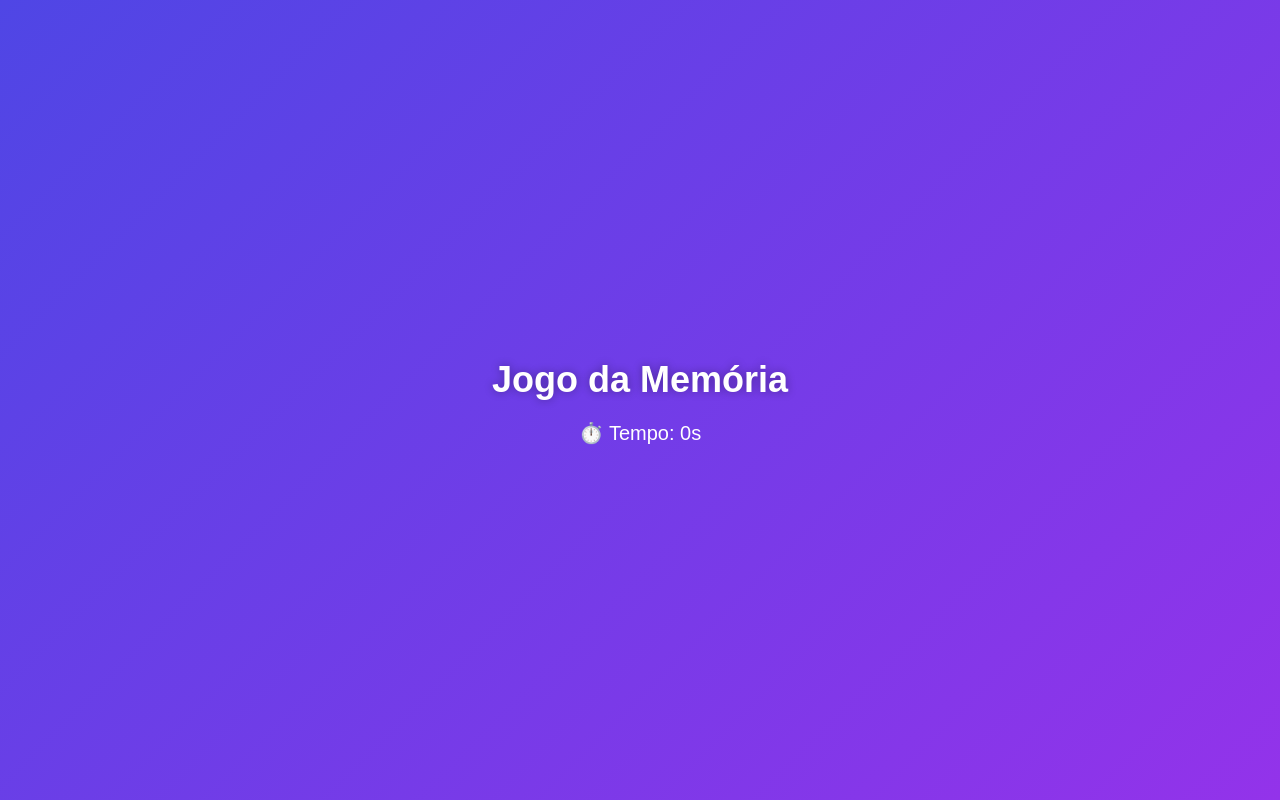
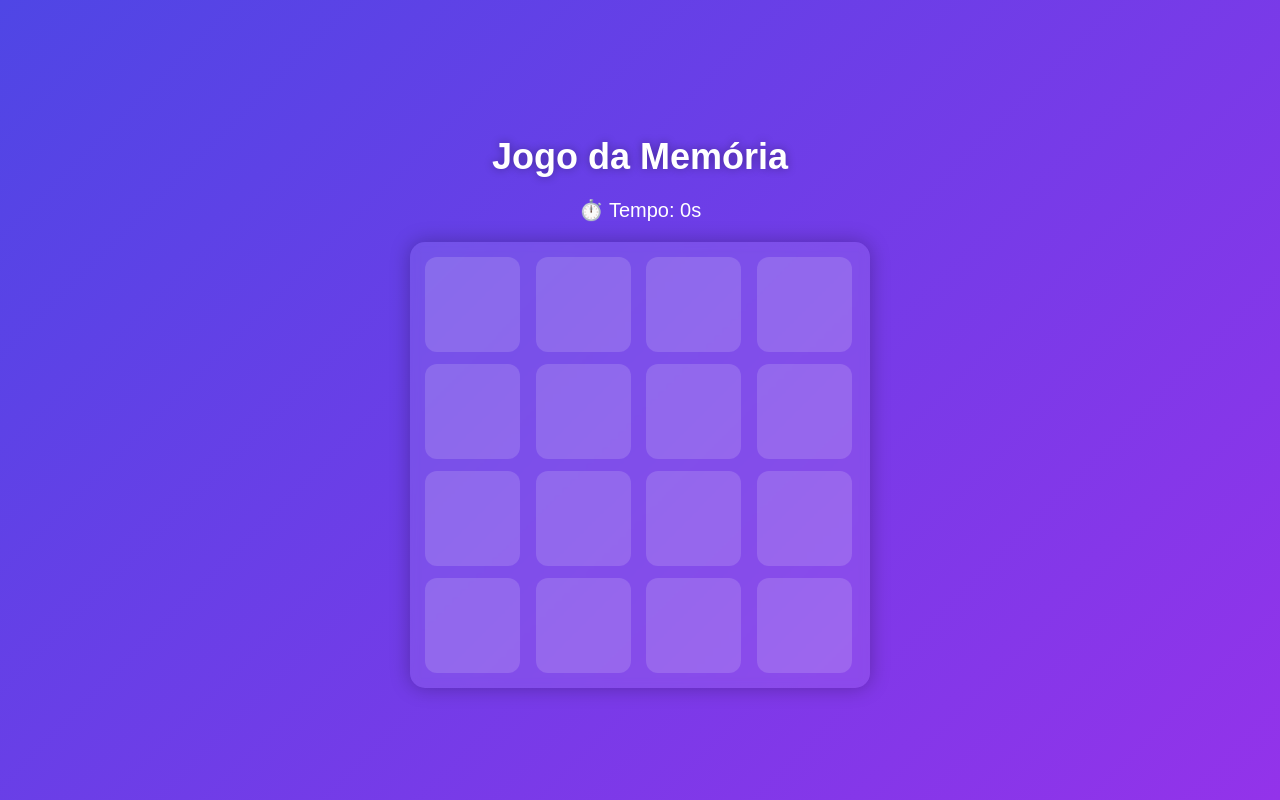
Before and after one commit to MateusAraujo15/Jogo-Da-Memoria, a plain HTML site: page index.html in a window 1280 px wide. Drawn offline with Linux system fonts and the light colour scheme.

Commit message:
Update index.html

```diff
--- a/index.html
+++ b/index.html
@@ -15,7 +15,7 @@
             <p>⏱️ Tempo: <span id="timer">0</span>s</p>
         </div>
 
-        <div id="game-board"></div>
+        <div class="game-board"></div>
     </div>
 
     <script src="script.js"></script>
```
